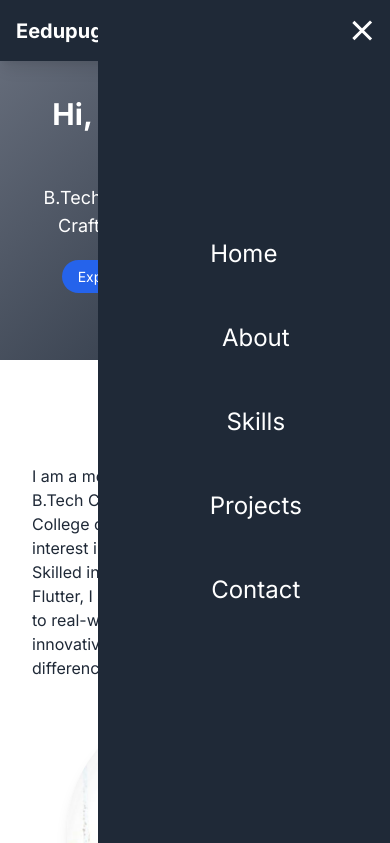
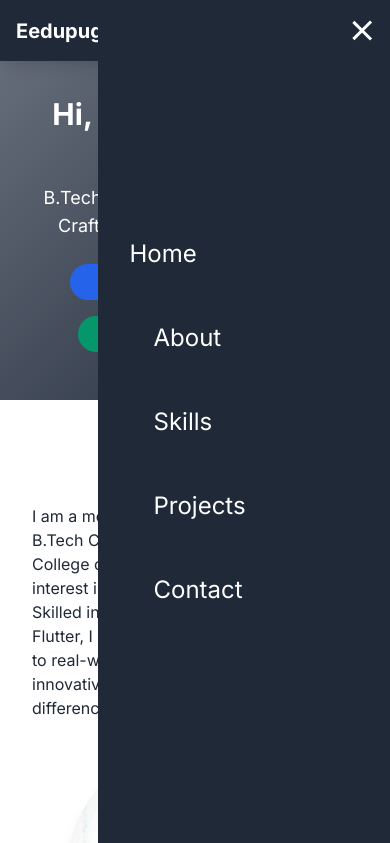
Before and after one commit to leelakuamr/portfolio, a plain HTML site: page index.html in a window 390 px wide. Both pictures are taken after a click on the element 361 px from the left and 30 px from the top of the page. Shown: the top 843 px of the page. Drawn offline with nearby package versions, Linux system fonts and the light colour scheme.

Commit message:
alignment issues resolved

```diff
--- a/index.html
+++ b/index.html
@@ -39,6 +39,8 @@
         }
         .nav-menu {
             display: flex;
+            margin: 0; /* Reset default margin globally */
+            padding: 0; /* Reset default padding globally */
         }
         @media (max-width: 640px) {
             .hamburger {
@@ -52,18 +54,28 @@
                 width: 75%;
                 background-color: #1F2937;
                 flex-direction: column;
-                align-items: center;
+                align-items: flex-start;
                 justify-content: center;
                 transition: right 0.3s ease;
+                padding-left: 2rem;
+                margin: 0; /* Ensure no margin */
+                list-style: none; /* Remove default list styles */
             }
             .nav-menu.active {
                 right: 0;
             }
             .nav-menu li {
                 margin: 1.5rem 0;
+                padding: 0; /* Reset default padding */
+                width: 100%; /* Ensure consistent width */
+                list-style: none; /* Remove any bullet points */
             }
             .nav-menu a {
                 font-size: 1.5rem;
+                display: block; /* Ensure links take full width */
+                text-align: left; /* Explicitly left-align text */
+                margin: 0; /* Remove any margin on links */
+                padding: 0; /* Remove any padding on links */
             }
             .hamburger.active .bar1 {
                 transform: rotate(-45deg) translate(-5px, 6px);
@@ -74,6 +86,16 @@
             .hamburger.active .bar3 {
                 transform: rotate(45deg) translate(-5px, -6px);
             }
+            .hero-buttons {
+                flex-direction: column;
+                align-items: center;
+                gap: 1rem;
+            }
+            .hero-buttons a {
+                width: 100%;
+                max-width: 250px;
+                text-align: center;
+            }
         }
         #home {
             padding-top: 6rem;
@@ -81,6 +103,10 @@
         .hero-text {
             letter-spacing: normal;
             word-spacing: normal;
+        }
+        /* Offset sections to account for fixed nav */
+        [id] {
+            scroll-margin-top: 5rem; /* Adjust based on nav height */
         }
     </style>
 </head>
@@ -109,7 +135,7 @@
         <div class="container mx-auto px-4">
             <h2 class="text-3xl sm:text-5xl font-bold mb-4 hero-text">Hi, I'm Eedupuganti Leelakumar</h2>
             <p class="text-lg sm:text-xl mb-6 hero-text">B.Tech Computer Science Student | Crafting Web & Mobile Solutions</p>
-            <div class="space-x-4">
+            <div class="hero-buttons flex flex-wrap justify-center space-x-4 sm:space-x-4">
                 <a href="#projects" class="bg-blue-600 text-white px-4 sm:px-6 py-2 sm:py-3 rounded-full hover:bg-blue-700 text-sm sm:text-base">Explore My Projects</a>
                 <a href="https://drive.google.com/file/d/1YHDjxtaMzhFcJUKcT5kTo4JSPqNjyFed/view?usp=sharing" download class="bg-green-600 text-white px-4 sm:px-6 py-2 sm:py-3 rounded-full hover:bg-green-700 text-sm sm:text-base">Download Resume</a>
             </div>
@@ -204,13 +230,16 @@
         const hamburger = document.getElementById('hamburger');
         const navMenu = document.querySelector('.nav-menu');
 
-        hamburger.addEventListener('click', () => {
+        // Toggle menu on hamburger click
+        hamburger.addEventListener('click', (e) => {
+            e.stopPropagation(); // Prevent click from bubbling to document
             navMenu.classList.toggle('active');
             hamburger.classList.toggle('active');
             const isExpanded = hamburger.getAttribute('aria-expanded') === 'true';
             hamburger.setAttribute('aria-expanded', !isExpanded);
         });
 
+        // Close menu when clicking a menu link
         document.querySelectorAll('.nav-menu a').forEach(link => {
             link.addEventListener('click', () => {
                 navMenu.classList.remove('active');
@@ -218,6 +247,15 @@
                 hamburger.setAttribute('aria-expanded', 'false');
             });
         });
+
+        // Close menu when clicking outside
+        document.addEventListener('click', (e) => {
+            if (!navMenu.contains(e.target) && !hamburger.contains(e.target) && navMenu.classList.contains('active')) {
+                navMenu.classList.remove('active');
+                hamburger.classList.remove('active');
+                hamburger.setAttribute('aria-expanded', 'false');
+            }
+        });
     </script>
 </body>
 </html>
```
